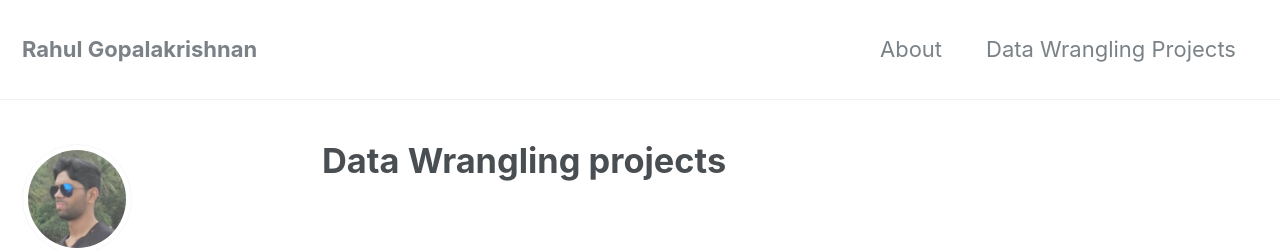
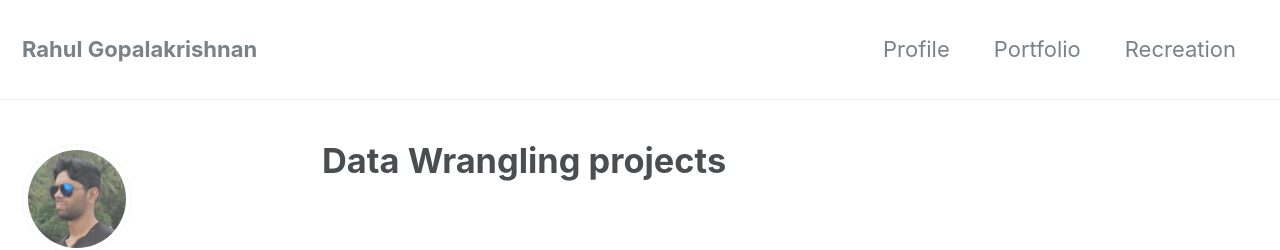
Before and after one commit to gopalrahulrg/gopalrahulrg.github.io, a Jekyll site: the page built from _pages/machinelearning.md, in a window 1280 px wide and 900 px high. Shown: the top 250 px of the window. Built offline with Jekyll 4.4.1, drawn with Linux system fonts in a browser that asks for light colours; nearby versions of some CDN libraries.

Commit message:
Update navigation.yml

```diff
--- a/_data/navigation.yml
+++ b/_data/navigation.yml
@@ -1,9 +1,11 @@
 # main links
 main:
-  - title: "About"
-    url: /about/
-  - title: "Data Wrangling Projects"
-    url: /data-wrangling/
+  - title: "Profile"
+    url: /profile/
+  - title: "Portfolio"
+    url: /portfolio/
+  - title: "Recreation"
+    url: /recreation/
   # - title: "About"
   #   url: https://mmistakes.github.io/minimal-mistakes/about/
   # - title: "Sample Posts"
```
